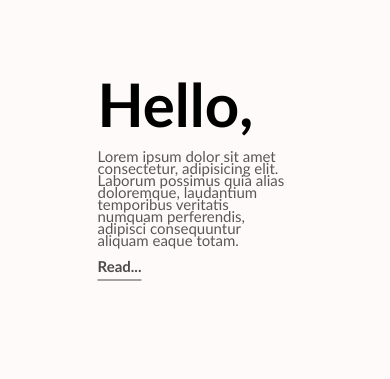
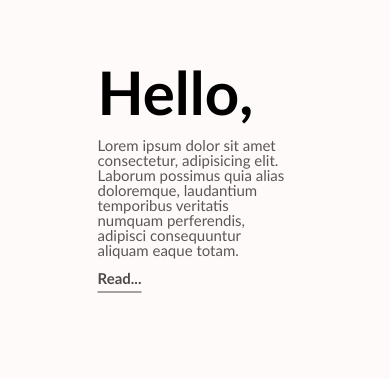
Before and after one commit to the-anik-2004/Summers-vaibes, a plain HTML site: page index.html in a window 390 px wide. Shown: the part 40-419 px from the top of the page. Drawn offline with nearby package versions, Linux system fonts and the light colour scheme; grey boxes are pictures that could not be loaded.

Commit message:
Update style.css

```diff
--- a/style.css
+++ b/style.css
@@ -126,7 +126,7 @@ html,body{
     }
     #textcenter p{
        opacity: 0.65;
-       line-height: 12px;
+       line-height: 15px;
        font-size: 15px;
        margin-top: 10px;
        margin-bottom: 10px;
```
